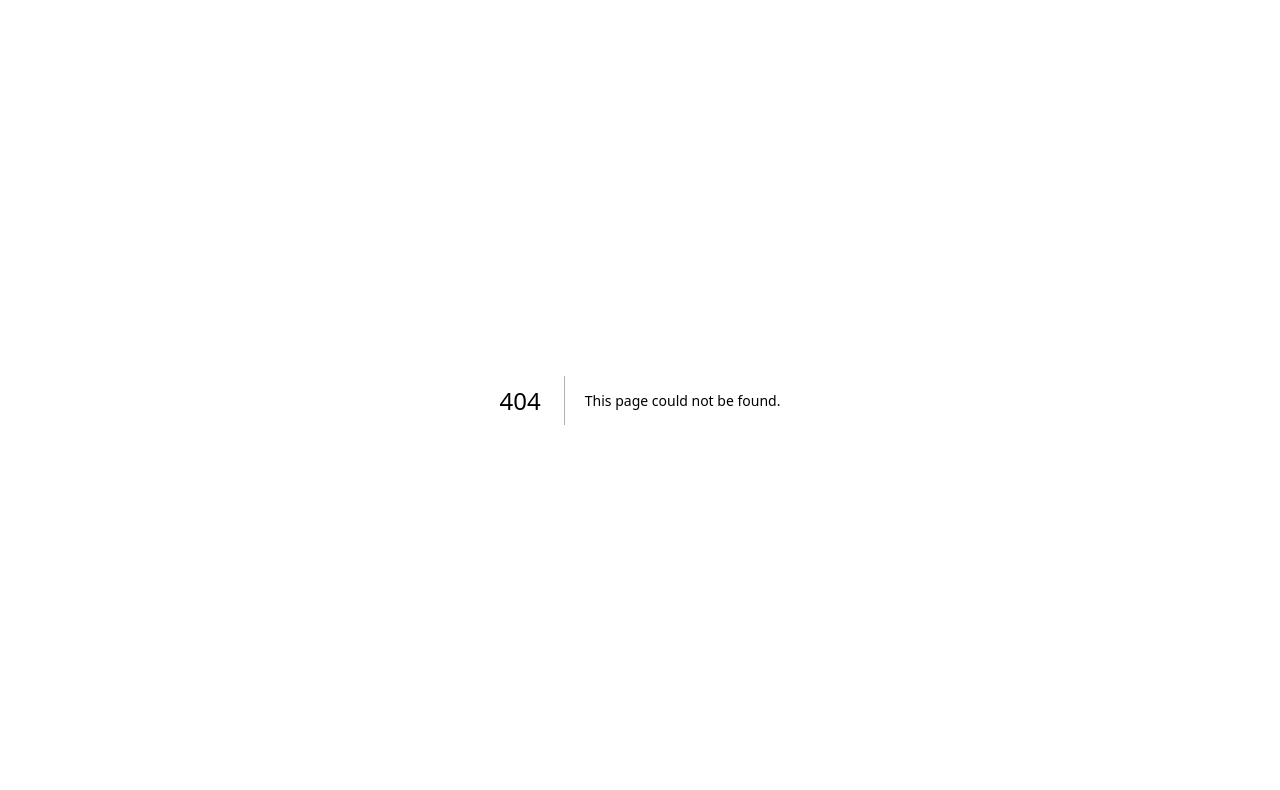
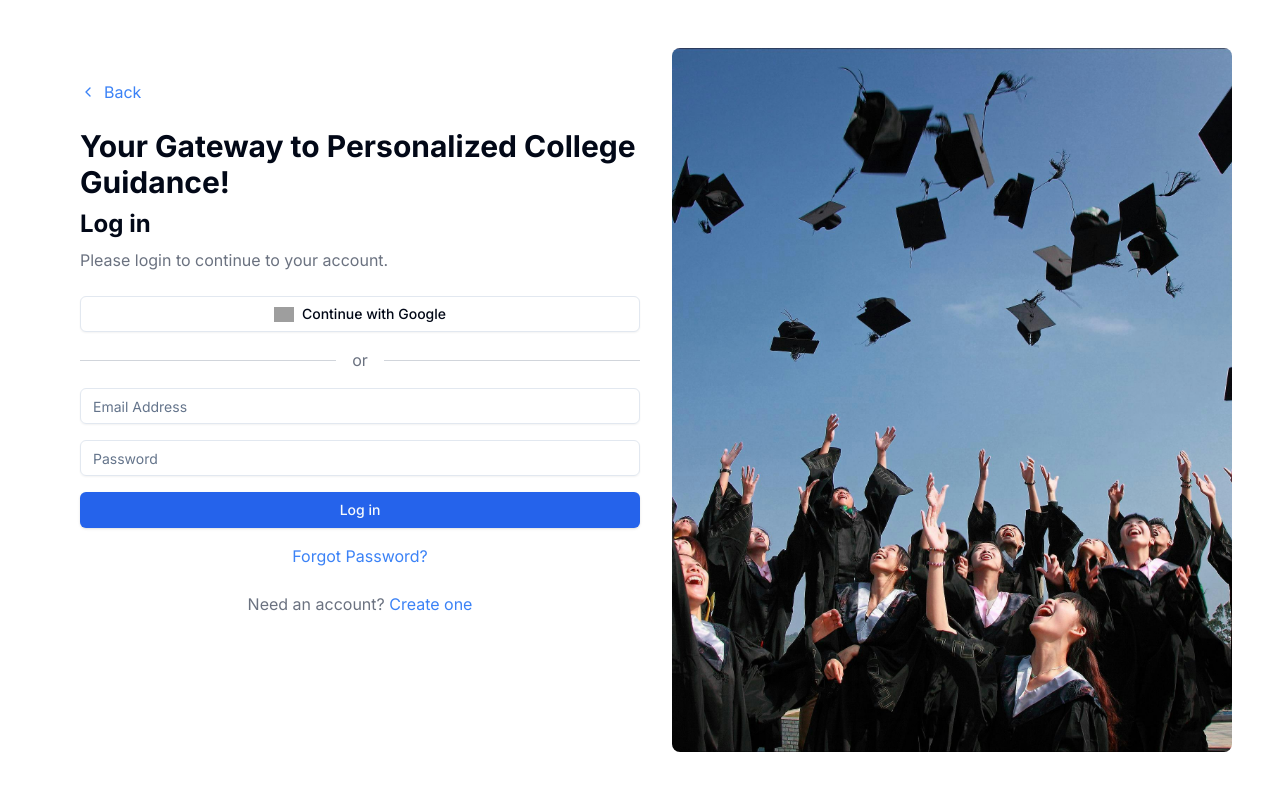
Before and after one commit to 0xamitdutta/comen, a Next.js app: page /login in a window 1280 px wide. Before the commit this address had no page. Shown: the top 790 px of the page. Built offline with nearby package versions, Linux system fonts and the light colour scheme; grey boxes are pictures that could not be loaded.

Commit message:
Added login and signup pages

```diff
--- /dev/null
+++ b/app/login/page.tsx
@@ -0,0 +1,65 @@
+import React from 'react';
+import Image from 'next/image';
+import Link from 'next/link';
+import { Button } from "@/components/ui/button";
+import { Input } from "@/components/ui/input";
+import { ChevronLeft } from 'lucide-react';
+
+const LoginComponent = () => {
+  return (
+    <div className="flex h-screen p-12">
+      <div className="container mx-auto flex">
+        <div className="p-8 flex-1">
+          <Link href="/" className="text-blue-500 flex items-center mb-6">
+            <ChevronLeft className="w-4 h-4 mr-2" />
+            Back
+          </Link>
+          <h1 className="text-3xl font-bold mb-2">Your Gateway to Personalized College Guidance!</h1>
+          <h2 className="text-2xl font-bold mb-2">Log in</h2>
+          <p className="text-gray-500 mb-6">Please login to continue to your account.</p>
+
+          <Button variant="outline" className="w-full mb-4 flex items-center justify-center">
+            <Image src="/api/placeholder/20/20" alt="Google logo" width={20} height={20} className="mr-2" />
+            Continue with Google
+          </Button>
+
+          <div className="flex items-center my-4">
+            <div className="flex-grow border-t border-gray-300"></div>
+            <span className="flex-shrink mx-4 text-gray-500">or</span>
+            <div className="flex-grow border-t border-gray-300"></div>
+          </div>
+
+          <form>
+            <div className="space-y-4">
+              <Input type="email" placeholder="Email Address" />
+              <Input type="password" placeholder="Password" />
+              <Button className="w-full">Log in</Button>
+            </div>
+          </form>
+
+          <div className="mt-4 text-center">
+            <Link href="/forgot-password" className="text-blue-500 hover:underline">
+              Forgot Password?
+            </Link>
+          </div>
+
+          <div className="mt-6 text-center text-gray-500">
+            Need an account? <Link href="/signup" className="text-blue-500 hover:underline">Create one</Link>
+          </div>
+        </div>
+
+        <div className="hidden md:block flex-1">
+          <Image
+            src="/assets/graduation.jpg"
+            alt="Graduates throwing caps"
+            width={800}
+            height={600}
+            className="object-cover h-full rounded-lg"
+          />
+        </div>
+      </div>
+    </div>
+  );
+};
+
+export default LoginComponent;
--- /dev/null
+++ b/app/signup/page.tsx
@@ -0,0 +1,65 @@
+import React from 'react';
+import Image from 'next/image';
+import Link from 'next/link';
+import { Button } from "@/components/ui/button";
+import { Input } from "@/components/ui/input";
+import { ChevronLeft } from 'lucide-react';
+
+const LoginComponent = () => {
+  return (
+    <div className="flex h-screen p-12">
+      <div className="container mx-auto flex">
+        <div className="p-8 flex-1">
+          <Link href="/" className="text-blue-500 flex items-center mb-6">
+            <ChevronLeft className="w-4 h-4 mr-2" />
+            Back
+          </Link>
+          <h1 className="text-3xl font-bold mb-2">Your Gateway to Personalized College Guidance!</h1>
+          <h2 className="text-2xl font-bold mb-2">Log in</h2>
+          <p className="text-gray-500 mb-6">Please login to continue to your account.</p>
+
+          <Button variant="outline" className="w-full mb-4 flex items-center justify-center">
+            <Image src="/api/placeholder/20/20" alt="Google logo" width={20} height={20} className="mr-2" />
+            Continue with Google
+          </Button>
+
+          <div className="flex items-center my-4">
+            <div className="flex-grow border-t border-gray-300"></div>
+            <span className="flex-shrink mx-4 text-gray-500">or</span>
+            <div className="flex-grow border-t border-gray-300"></div>
+          </div>
+
+          <form>
+            <div className="space-y-4">
+              <Input type="email" placeholder="Email Address" />
+              <Input type="password" placeholder="Password" />
+              <Button className="w-full">Sign Up</Button>
+            </div>
+          </form>
+
+          <div className="mt-4 text-center">
+            <Link href="/forgot-password" className="text-blue-500 hover:underline">
+              Forgot Password?
+            </Link>
+          </div>
+
+          <div className="mt-6 text-center text-gray-500">
+            Need an account? <Link href="/signup" className="text-blue-500 hover:underline">Create one</Link>
+          </div>
+        </div>
+
+        <div className="hidden md:block flex-1">
+          <Image
+            src="/assets/graduation.jpg"
+            alt="Graduates throwing caps"
+            width={800}
+            height={600}
+            className="object-cover h-full rounded-lg"
+          />
+        </div>
+      </div>
+    </div>
+  );
+};
+
+export default LoginComponent;
--- /dev/null
+++ b/components/Login.tsx
@@ -0,0 +1,65 @@
+import React from 'react';
+import Image from 'next/image';
+import Link from 'next/link';
+import { Button } from "@/components/ui/button";
+import { Input } from "@/components/ui/input";
+import { ChevronLeft } from 'lucide-react';
+
+const LoginComponent = () => {
+    return (
+        <div className="flex h-screen bg-gray-100">
+            <div className="container m-auto flex">
+                <div className="p-8 flex-1 w-1/3">
+                    <Link href="/" className="text-blue-500 flex items-center mb-6">
+                        <ChevronLeft className="w-4 h-4 mr-2" />
+                        Back
+                    </Link>
+                    <h1 className="text-3xl font-bold mb-2">Your Gateway to Personalized College Guidance!</h1>
+                    <h2 className="text-2xl font-bold mb-2">Log in</h2>
+                    <p className="text-gray-500 mb-6">Please login to continue to your account.</p>
+
+                    <Button variant="outline" className="w-full mb-4 flex items-center justify-center">
+                        <Image src="/api/placeholder/20/20" alt="Google logo" width={20} height={20} className="mr-2" />
+                        Continue with Google
+                    </Button>
+
+                    <div className="flex items-center my-4">
+                        <div className="flex-grow border-t border-gray-300"></div>
+                        <span className="flex-shrink mx-4 text-gray-500">or</span>
+                        <div className="flex-grow border-t border-gray-300"></div>
+                    </div>
+
+                    <form>
+                        <div className="space-y-4">
+                            <Input type="email" placeholder="Email Address" />
+                            <Input type="password" placeholder="Password" />
+                            <Button className="w-full">Log in</Button>
+                        </div>
+                    </form>
+
+                    <div className="mt-4 text-center">
+                        <Link href="/forgot-password" className="text-blue-500 hover:underline">
+                            Forgot Password?
+                        </Link>
+                    </div>
+
+                    <div className="mt-6 text-center text-gray-500">
+                        Need an account? <Link href="/signup" className="text-blue-500 hover:underline">Create one</Link>
+                    </div>
+                </div>
+
+                <div className="hidden md:block w-2/3">
+                    <Image
+                        src="/api/placeholder/800/600"
+                        alt="Graduates throwing caps"
+                        width={800}
+                        height={600}
+                        className="object-cover h-full"
+                    />
+                </div>
+            </div>
+        </div>
+    );
+};
+
+export default LoginComponent;
--- /dev/null
+++ b/components/ui/input.tsx
@@ -0,0 +1,25 @@
+import * as React from "react"
+
+import { cn } from "@/lib/utils"
+
+export interface InputProps
+  extends React.InputHTMLAttributes<HTMLInputElement> {}
+
+const Input = React.forwardRef<HTMLInputElement, InputProps>(
+  ({ className, type, ...props }, ref) => {
+    return (
+      <input
+        type={type}
+        className={cn(
+          "flex h-9 w-full rounded-md border border-input bg-transparent px-3 py-1 text-sm shadow-sm transition-colors file:border-0 file:bg-transparent file:text-sm file:font-medium file:text-foreground placeholder:text-muted-foreground focus-visible:outline-none focus-visible:ring-1 focus-visible:ring-ring disabled:cursor-not-allowed disabled:opacity-50",
+          className
+        )}
+        ref={ref}
+        {...props}
+      />
+    )
+  }
+)
+Input.displayName = "Input"
+
+export { Input }
```
Also changed, not shown: public/assets/graduation.jpg (added).
